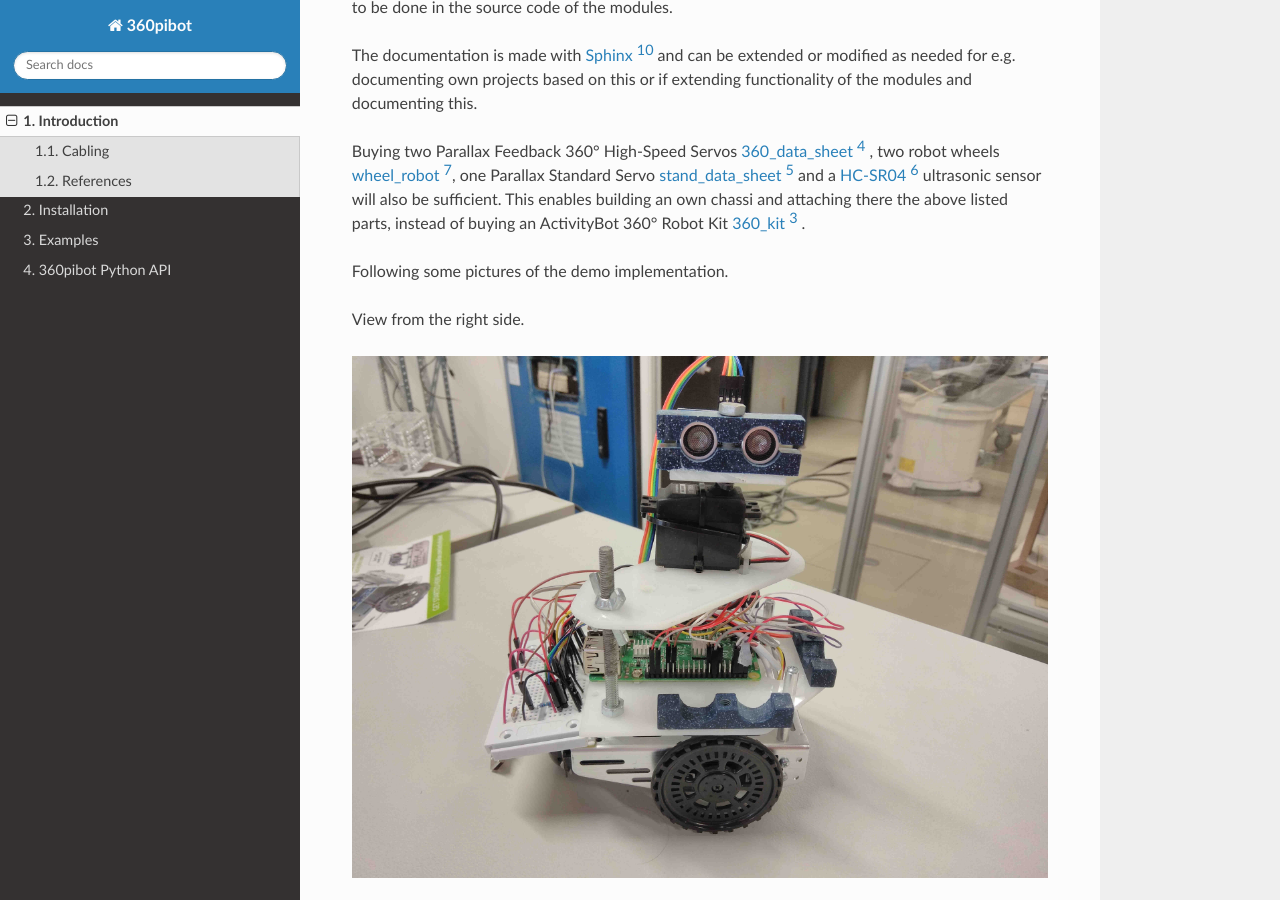
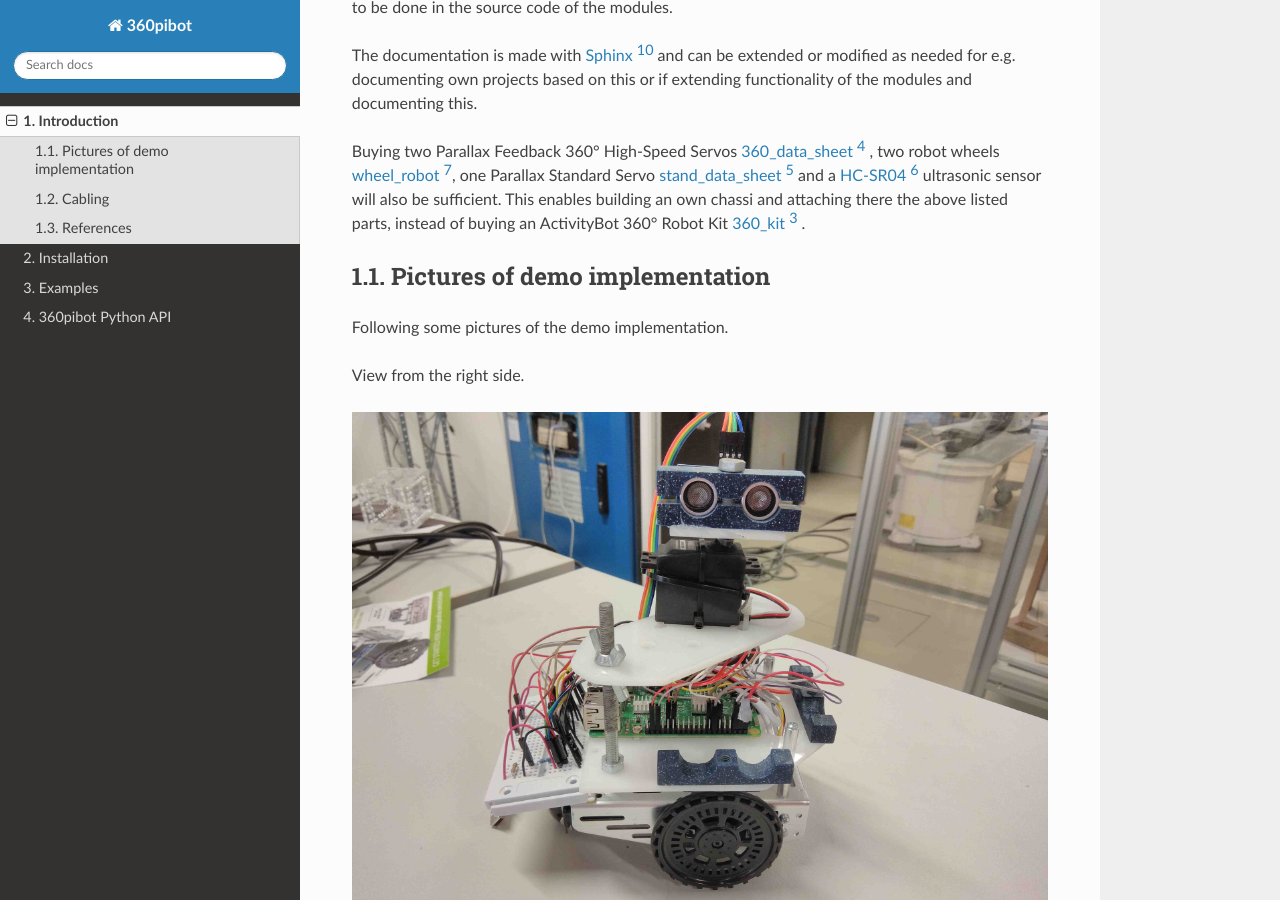
Before and after one commit to choeffer/360pibot, a Sphinx documentation site: the page built from docs/intro.rst, in a window 1280 px wide and 900 px high, scrolled down 884 px. Built offline with Sphinx 7.4.7 and the Read the Docs theme 2.0.0, drawn with Linux system fonts in a browser that asks for light colours.

Commit message:
added a subsection in intro

```diff
--- a/docs/intro.rst
+++ b/docs/intro.rst
@@ -46,6 +46,9 @@ Buying two Parallax Feedback 360° High-Speed Servos `360_data_sheet`_ , two rob
 ultrasonic sensor will also be sufficient. This enables building an own chassi
 and attaching there the above listed parts, instead of buying an ActivityBot
 360° Robot Kit 360_kit_ .
+
+Pictures of demo implementation
+-------------------------------
 
 Following some pictures of the demo implementation.
 
```
